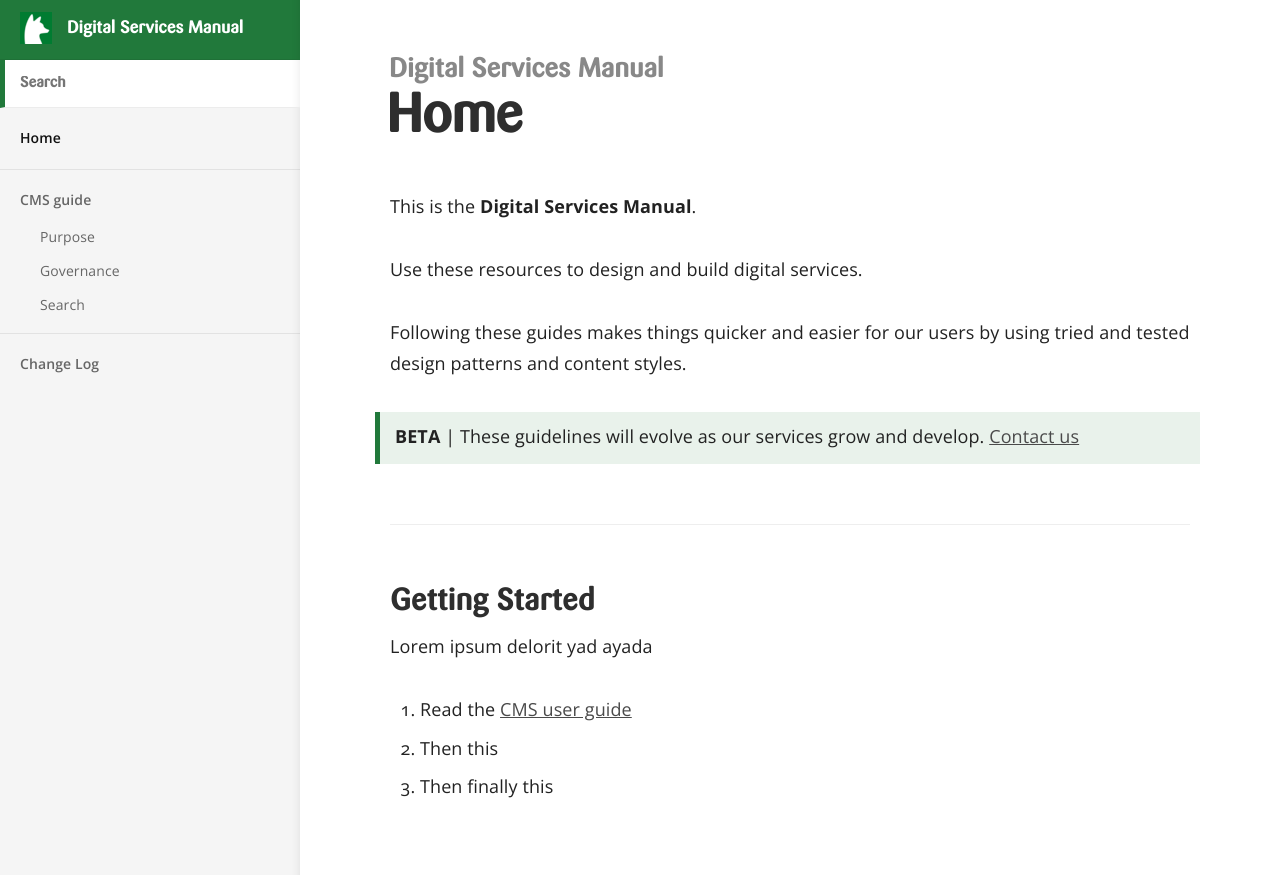
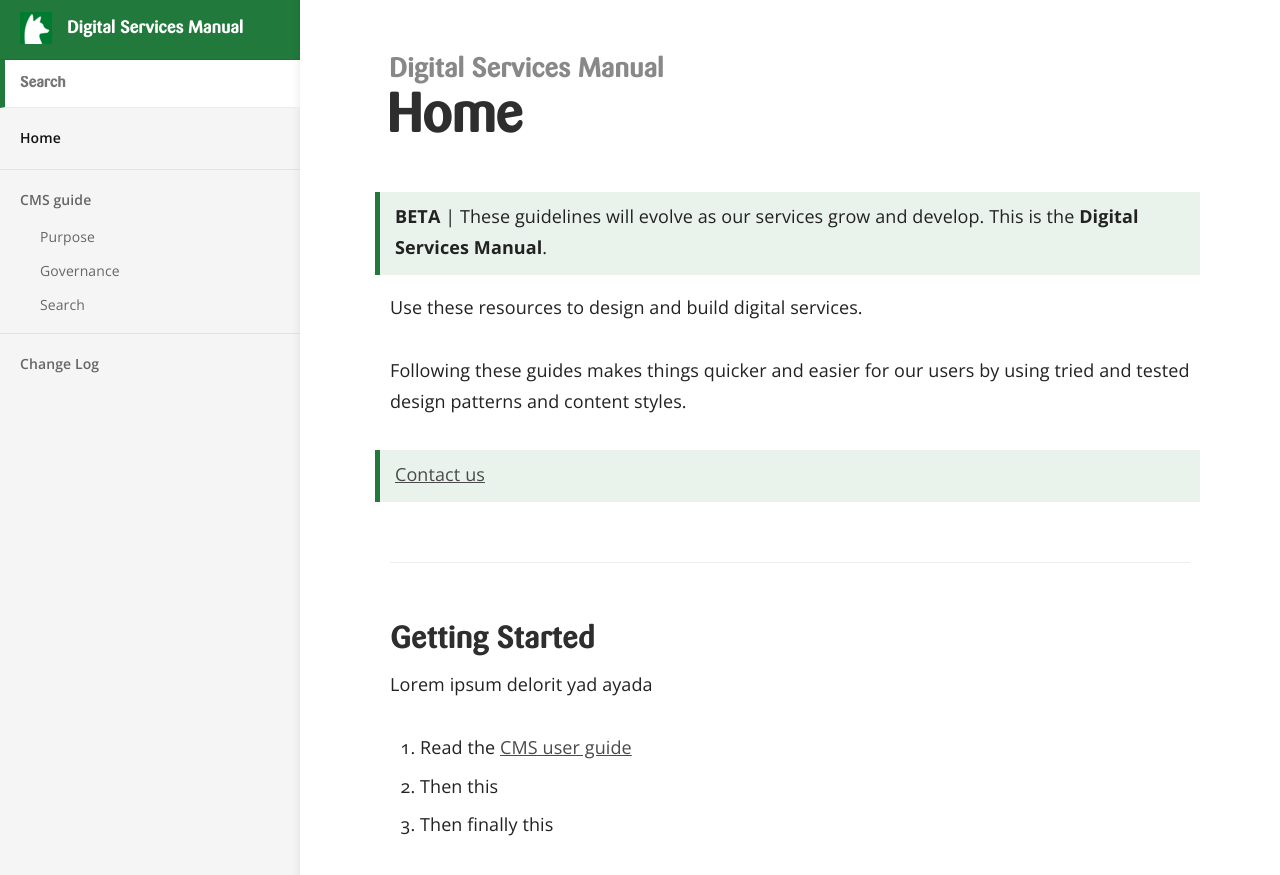
Before and after one commit to leicsCC/leicscc.github.io, a Jekyll site: the page built from index.md, in a window 1280 px wide. Shown: the top 875 px of the page. Built offline with Jekyll 4.4.1, drawn with Linux system fonts in a browser that asks for light colours.

```diff
--- a/index.md
+++ b/index.md
@@ -2,13 +2,13 @@
 title: Home
 ---
 
+> **BETA** | These guidelines will evolve as our services grow and develop.
 This is the **Digital Services Manual**.
 
 Use these resources to design and build digital services.
 
 Following these guides makes things quicker and easier for our users by using tried and tested design patterns and content styles.
 
-> **BETA** | These guidelines will evolve as our services grow and develop.
 > [Contact us](mailto:web@leics.gov.uk)
 
 ### Getting Started
```
